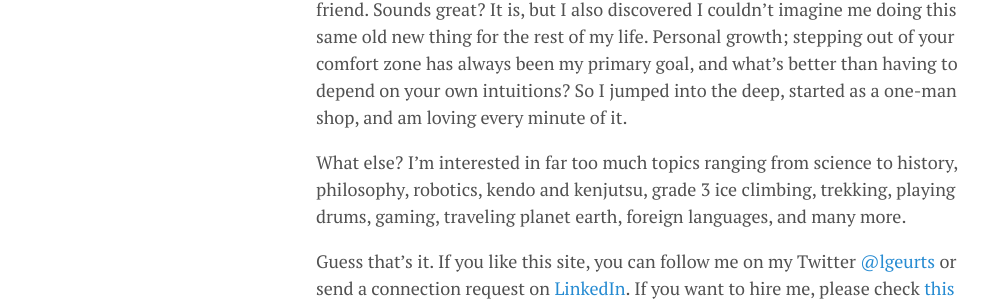
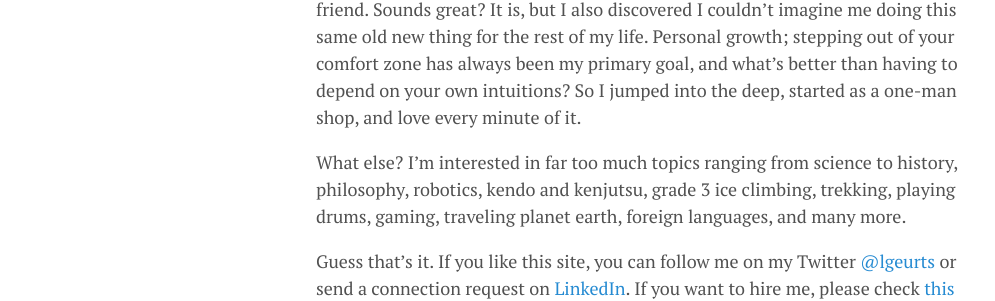
Before and after one commit to lgeurts/lgeurts.github.io, a Jekyll site: the page built from about.md, in a window 1280 px wide. Shown: the part 713-1014 px from the top of the page, without its empty margins (0-995 px from the left). Built offline with Jekyll 4.4.1, drawn with Linux system fonts in a browser that asks for light colours; nearby versions of some CDN libraries; some of the changed text lies outside the part shown.

Commit message:
Update about.md

```diff
--- a/about.md
+++ b/about.md
@@ -8,7 +8,7 @@
 I'm a Technical Team Lead and (Cloud) Platforms Engineer, living in the central north of France.
 In a former life I was a Microsoft PFE, T3 Escalation Engineer at Dell, HP Support Escalation Engineer ... A career stretching back to the MS-DOS era early 1995.
 
-Learned a lot and met amazingly talented people of which I can call some a close friend. Sounds great? It is, but I also discovered I couldn't imagine me doing this same old new thing for the rest of my life. Personal growth; stepping out of your comfort zone has always been my primary goal, and what's better than having to depend on your own intuitions? So I jumped into the deep, started as a one-man shop, and am loving every minute of it.
+Learned a lot and met amazingly talented people of which I can call some a close friend. Sounds great? It is, but I also discovered I couldn't imagine me doing this same old new thing for the rest of my life. Personal growth; stepping out of your comfort zone has always been my primary goal, and what's better than having to depend on your own intuitions? So I jumped into the deep, started as a one-man shop, and love every minute of it.
 
 What else? I'm interested in far too much topics ranging from science to history, philosophy, robotics, kendo and kenjutsu, grade 3 ice climbing, trekking, playing drums, gaming, traveling planet earth, foreign languages, and many more.
 
```
